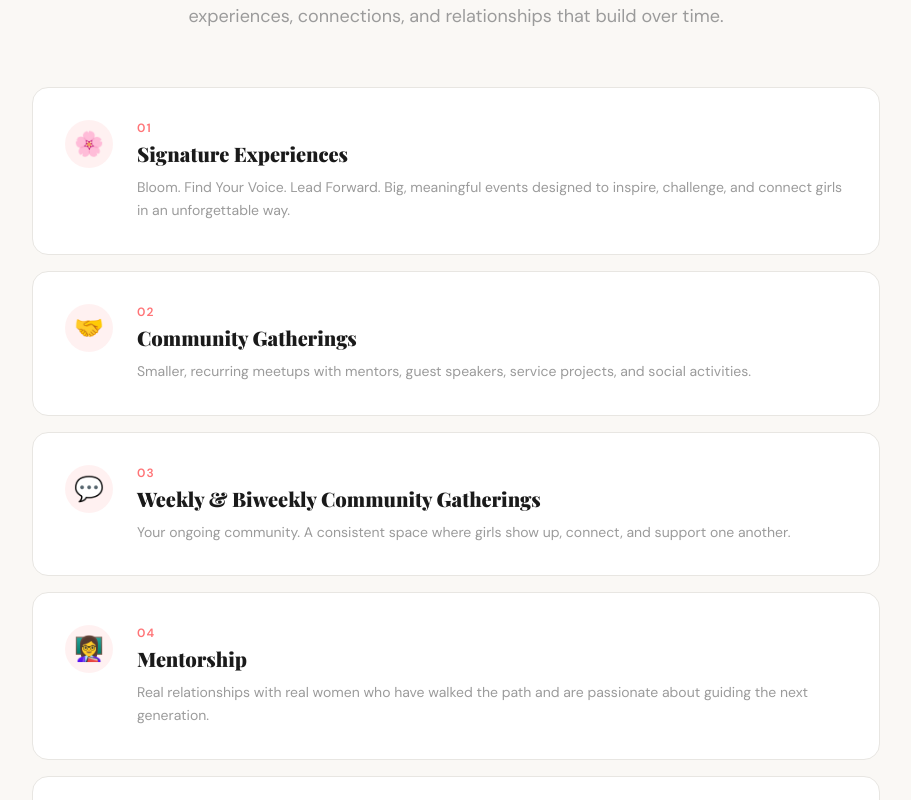
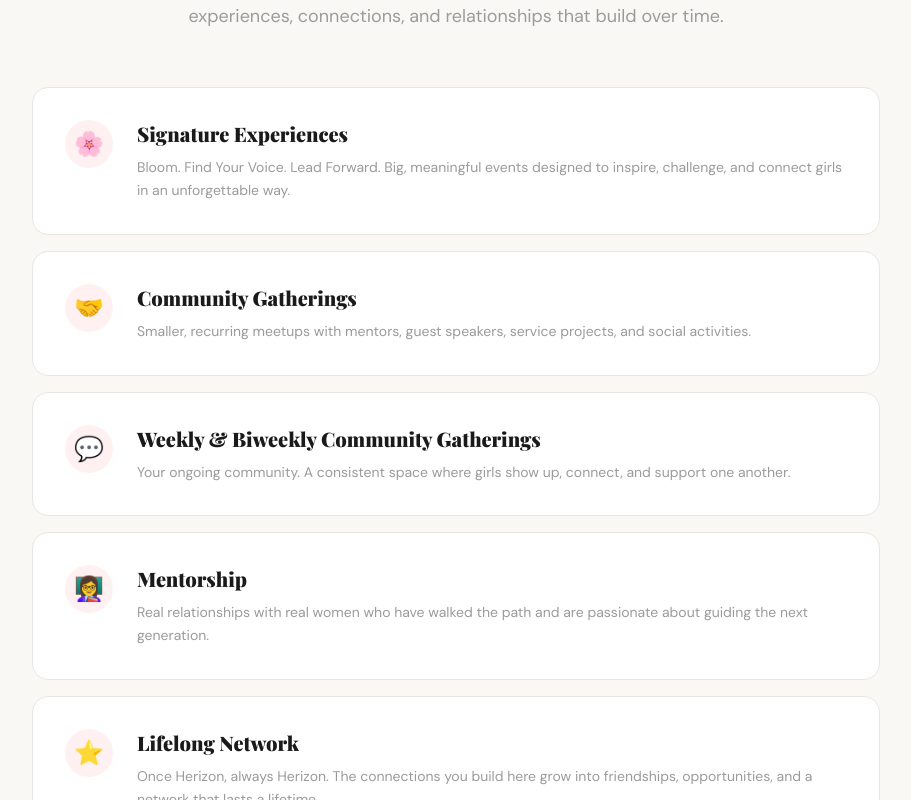
Before and after one commit to flourishprosper/herizonsociety-website, a Next.js app: page / in a window 1280 px wide. Shown: the part 2620-3420 px from the top of the page, without its empty margins (184-1095 px from the left). Built offline with nearby package versions, Linux system fonts and the light colour scheme; a web font is replaced by a local one.

Commit message:
Remove numbered labels from homepage boxes

```diff
--- a/src/app/page.tsx
+++ b/src/app/page.tsx
@@ -261,7 +261,6 @@
                   {step.emoji}
                 </div>
                 <div>
-                  <p className="text-[#FF7477] text-xs font-semibold uppercase tracking-widest mb-1">{step.num}</p>
                   <h3 className="font-serif text-xl font-black text-[#1A1A1A] mb-2" dangerouslySetInnerHTML={{ __html: step.title }} />
                   <p className="text-[#9B9B9B] text-sm leading-relaxed" dangerouslySetInnerHTML={{ __html: step.desc }} />
                 </div>
```
